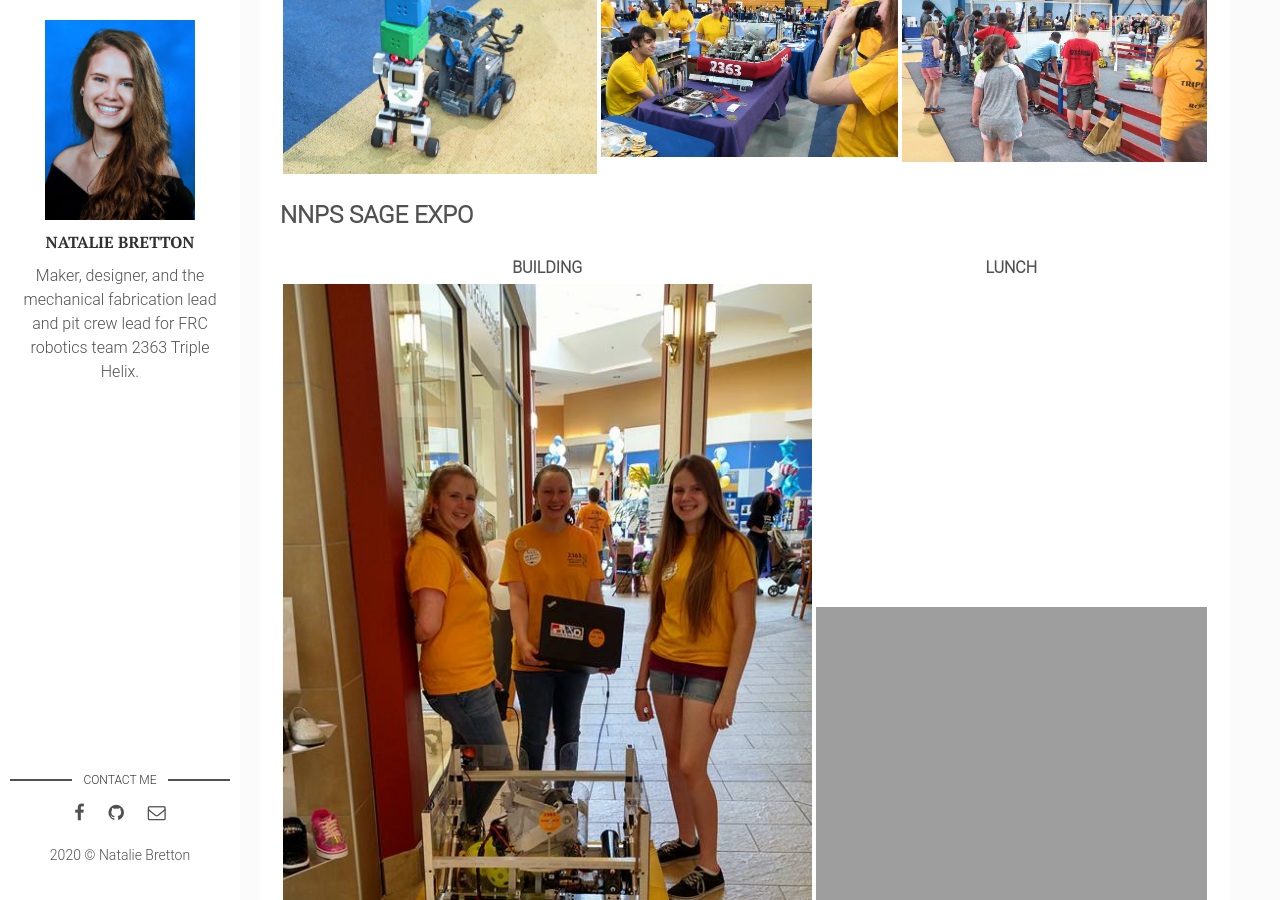
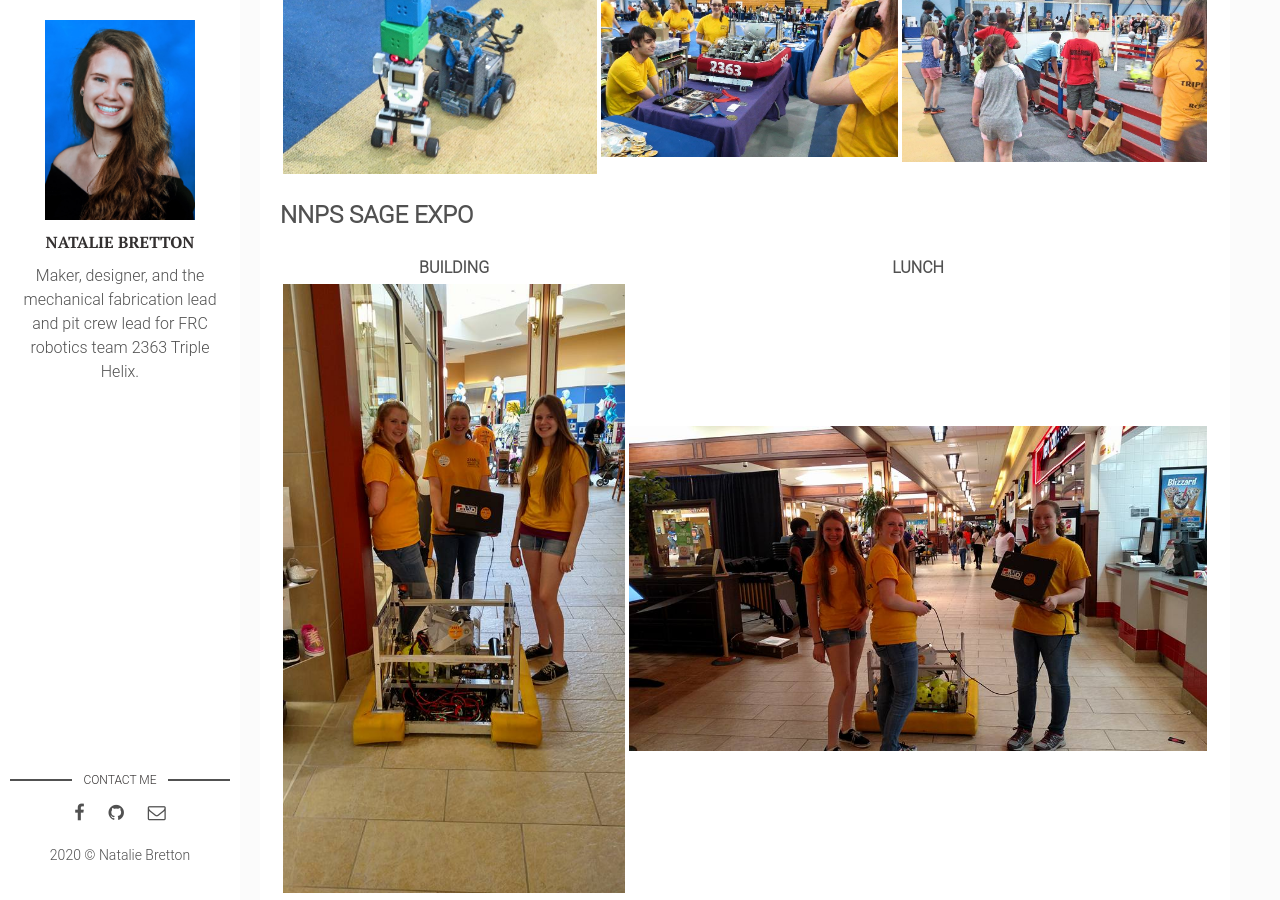
Before and after one commit to natgrrl/natgrrl.github.io, a Jekyll site: the page built from _posts/2015-09-16-outreach.markdown, in a window 1280 px wide and 900 px high, scrolled down 1586 px. Built offline with Jekyll 4.4.1, drawn with Linux system fonts in a browser that asks for light colours.

Commit message:
Update 2015-09-16-outreach.markdown

```diff
--- a/_posts/2015-09-16-outreach.markdown
+++ b/_posts/2015-09-16-outreach.markdown
@@ -29,7 +29,7 @@ BUILDING | LUNCH | SUPPORT
 
 BUILDING | LUNCH
 -------- | -----
-![sage-expo-1](http://natgrrl.github.io/assets/img/sage-expo-1.jpg) | ![sage-expo-2](http://natgrrl.github.io/assets/img/sage-expo-3.jpg)
+![sage-expo-1](http://natgrrl.github.io/assets/img/sage-expo-1.jpg) | ![sage-expo-2](http://natgrrl.github.io/assets/img/sage-expo-2.jpg)
 
 ## NAS OCEANA AIR SHOW DEMO
 
```
